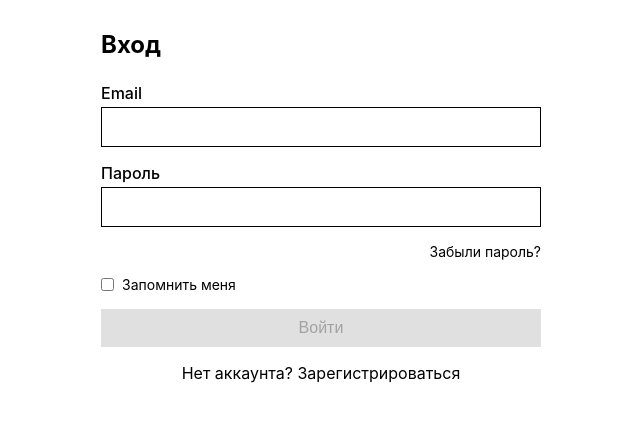
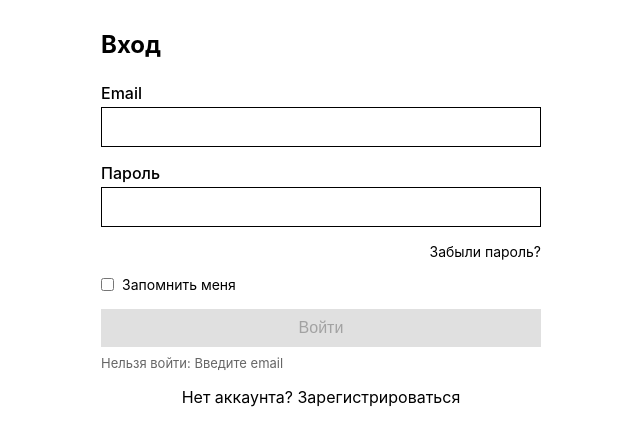
Before and after one commit to kitikek/nash-obschiy-schetchik, a React (Vite) app: page /login in a window 1280 px wide. Shown: the top 446 px of the page, without its empty margins (319-959 px from the left). Built offline with nearby package versions, Linux system fonts and the light colour scheme.

Commit message:
Починка авторизации

```diff
--- a/src/pages/Auth/Auth.module.css
+++ b/src/pages/Auth/Auth.module.css
@@ -72,3 +72,9 @@
 .termsContent ul {
   margin: 10px 0 10px 20px;
 }
+
+.hint {
+  color: #666;
+  font-size: 13px;
+  margin-top: -8px;
+}
--- a/src/pages/Auth/Login.tsx
+++ b/src/pages/Auth/Login.tsx
@@ -23,6 +23,11 @@ const Login: React.FC = () => {
       setError(err.message || 'Ошибка входа');
     }
   };
+
+  const loginErrors: string[] = [];
+  if (!email.trim()) loginErrors.push('Введите email');
+  if (!password) loginErrors.push('Введите пароль');
+  const isLoginValid = loginErrors.length === 0;
 
   return (
     <div className={styles.container}>
@@ -60,9 +65,14 @@ const Login: React.FC = () => {
           />
           Запомнить меня
         </label>
-        <button type="submit" disabled={!email || !password}>
+        <button type="submit" disabled={!isLoginValid}>
           Войти
         </button>
+        {!isLoginValid && (
+          <div className={styles.hint}>
+            Нельзя войти: {loginErrors[0]}
+          </div>
+        )}
       </form>
       <p className={styles.switch}>
         Нет аккаунта? <Link to="/register">Зарегистрироваться</Link>
--- a/src/pages/Auth/Register.tsx
+++ b/src/pages/Auth/Register.tsx
@@ -34,7 +34,14 @@ const Register: React.FC = () => {
     }
   };
 
-  const isFormValid = name && email && password && confirmPassword && termsAccepted && password === confirmPassword;
+  const validationErrors: string[] = [];
+  if (!name.trim()) validationErrors.push('Введите имя');
+  if (!email.trim()) validationErrors.push('Введите email');
+  if (!password) validationErrors.push('Введите пароль');
+  if (!confirmPassword) validationErrors.push('Подтвердите пароль');
+  if (password && confirmPassword && password !== confirmPassword) validationErrors.push('Пароли не совпадают');
+  if (!termsAccepted) validationErrors.push('Примите условия использования');
+  const isFormValid = validationErrors.length === 0;
 
   return (
     <div className={styles.container}>
@@ -97,6 +104,11 @@ const Register: React.FC = () => {
         <button type="submit" disabled={!isFormValid}>
           Зарегистрироваться
         </button>
+        {!isFormValid && (
+          <div className={styles.hint}>
+            Нельзя зарегистрироваться: {validationErrors[0]}
+          </div>
+        )}
       </form>
       <p className={styles.switch}>
         Уже есть аккаунт? <Link to="/login">Войти</Link>
```
